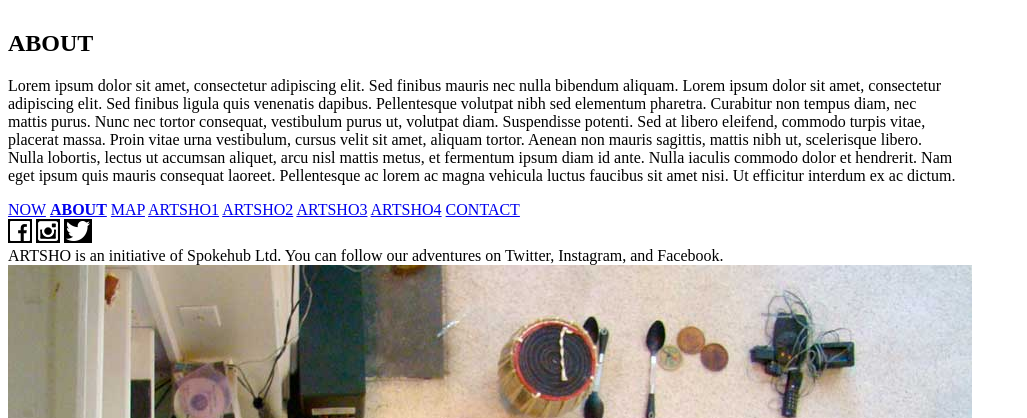
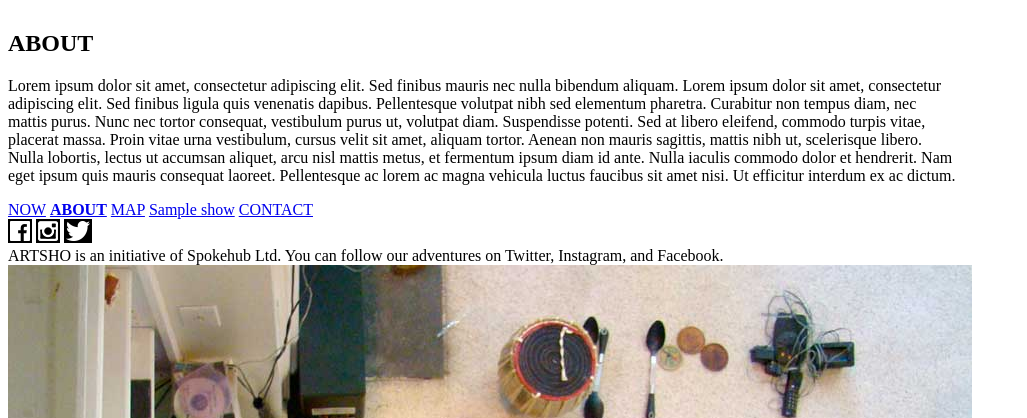
Before and after one commit to thraxil/artsho, a Django app: page /about/ in a window 1280 px wide. Shown: the part 1214-1632 px from the top of the page, without its empty margins (0-1027 px from the left). Run offline with Django 3.2, Linux system fonts and the light colour scheme; tables that the repository leaves empty hold one stand-in row (values such as "Sample post"); some libraries are stand-ins or nearby versions.

Commit message:
dynamic menu creation

```diff
--- /dev/null
+++ b/artsho/main/contextprocessors.py
@@ -0,0 +1,7 @@
+from .models import Show
+
+
+def menu_items(request):
+    return {
+        'all_shows': Show.objects.all()
+    }
--- a/artsho/main/models.py
+++ b/artsho/main/models.py
@@ -9,3 +9,6 @@ class Show(models.Model):
 
     def __unicode__(self):
         return self.title
+
+    def get_absolute_url(self):
+        return "/artsho/%d/" % self.id
--- a/artsho/settings_shared.py
+++ b/artsho/settings_shared.py
@@ -72,6 +72,7 @@ TEMPLATE_CONTEXT_PROCESSORS = (
     'stagingcontext.staging_processor',
     'gacontext.ga_processor',
     'django.core.context_processors.static',
+    'artsho.main.contextprocessors.menu_items',
 )
 
 MIDDLEWARE_CLASSES = (
--- a/artsho/templates/base.html
+++ b/artsho/templates/base.html
@@ -46,10 +46,11 @@
 	<a class="list-group-item" id="menu-now" href="/">NOW</a>
 	<a class="list-group-item" id="menu-about" href="/about/">ABOUT</a>
 	<a class="list-group-item" id="menu-map" href="/map/">MAP</a>
-	<a class="list-group-item" id="menu-artsho1" href="/artsho/1/">ARTSHO1</a>
-	<a class="list-group-item" id="menu-artsho2" href="/artsho/2/">ARTSHO2</a>
-	<a class="list-group-item" id="menu-artsho3" href="/artsho/3/">ARTSHO3</a>
-	<a class="list-group-item" id="menu-artsho4" href="/artsho/4/">ARTSHO4</a>
+
+{% for show in all_shows %}
+	<a class="list-group-item" id="menu-artsho{{ show.id }}" href="{{show.get_absolute_url}}">{{show.title}}</a>
+{% endfor %}
+
 	<a class="list-group-item" id="menu-contact" href="/contact/">CONTACT</a>
 </div>
 
```
